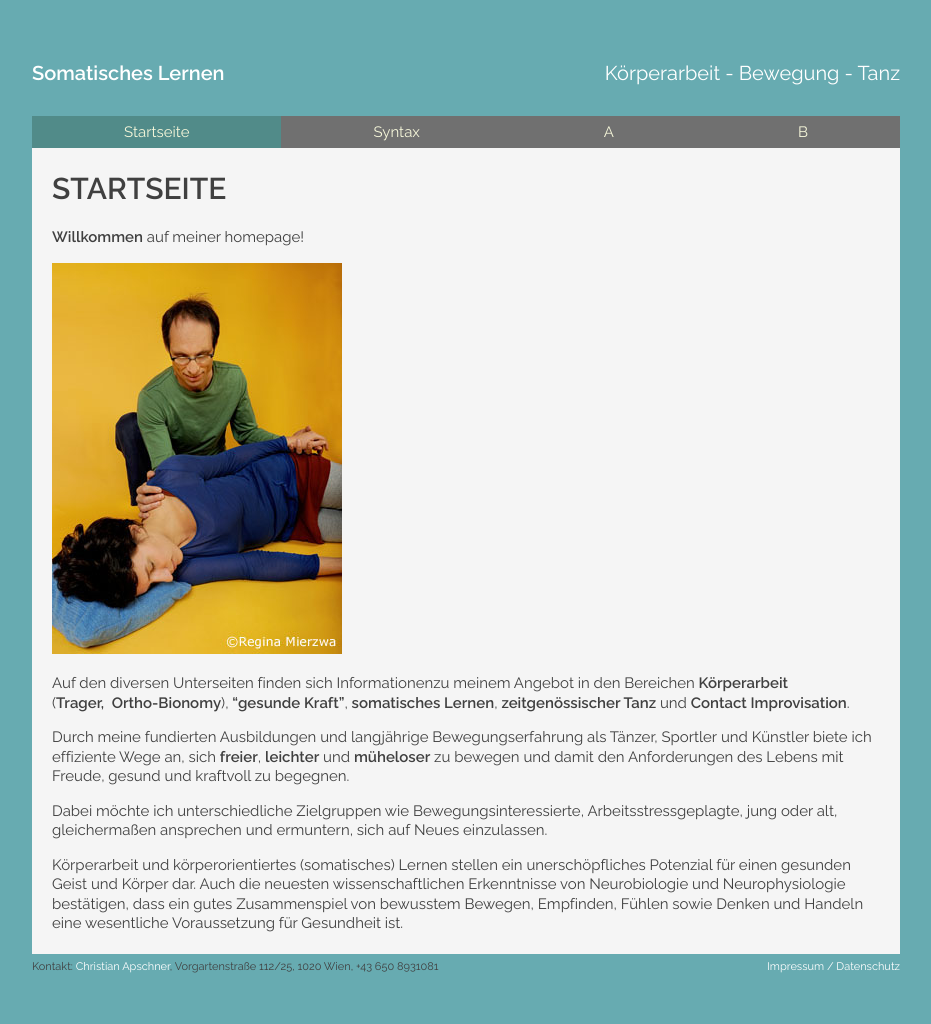
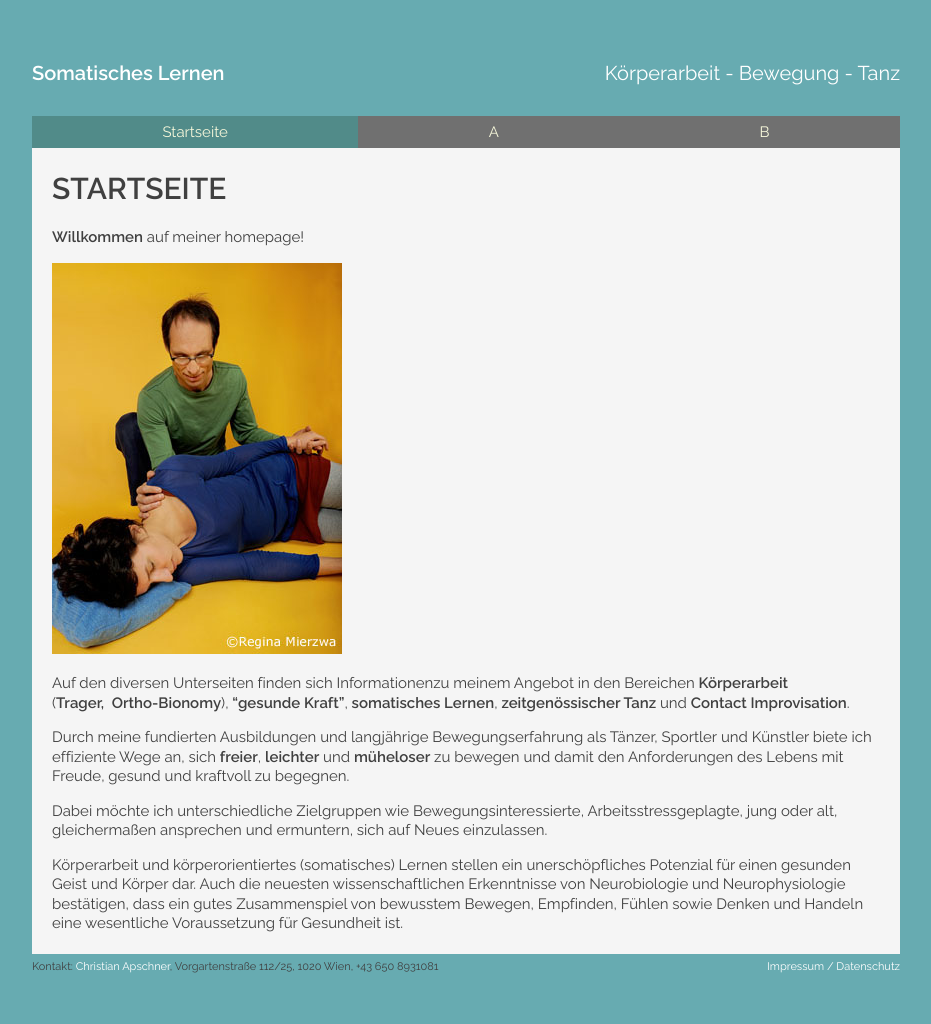
Before and after one commit to manulari/contactimprovisationat, a Jekyll site: the page built from _all_pages/index.md, in a window 1280 px wide. Shown: the whole page, without its empty margins (174-1105 px from the left). Built offline with Jekyll 4.4.1, drawn with Linux system fonts in a browser that asks for light colours.

Commit message:
Update Settings “nav”

```diff
--- a/_data/nav.yml
+++ b/_data/nav.yml
@@ -1,8 +1,6 @@
 entries:
   - title: Startseite
     path: /
-  - title: Syntax
-    path: syntax
   - title: A
     path: /a
     subentries: []
```
